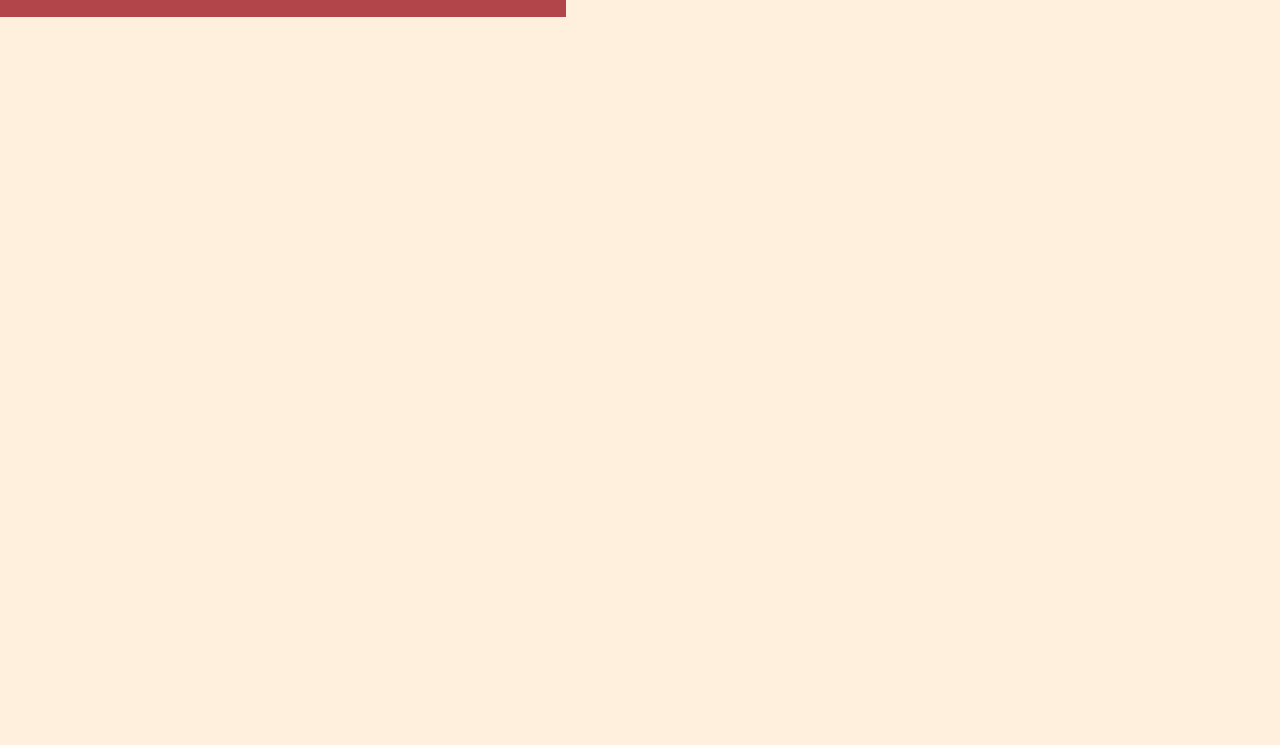
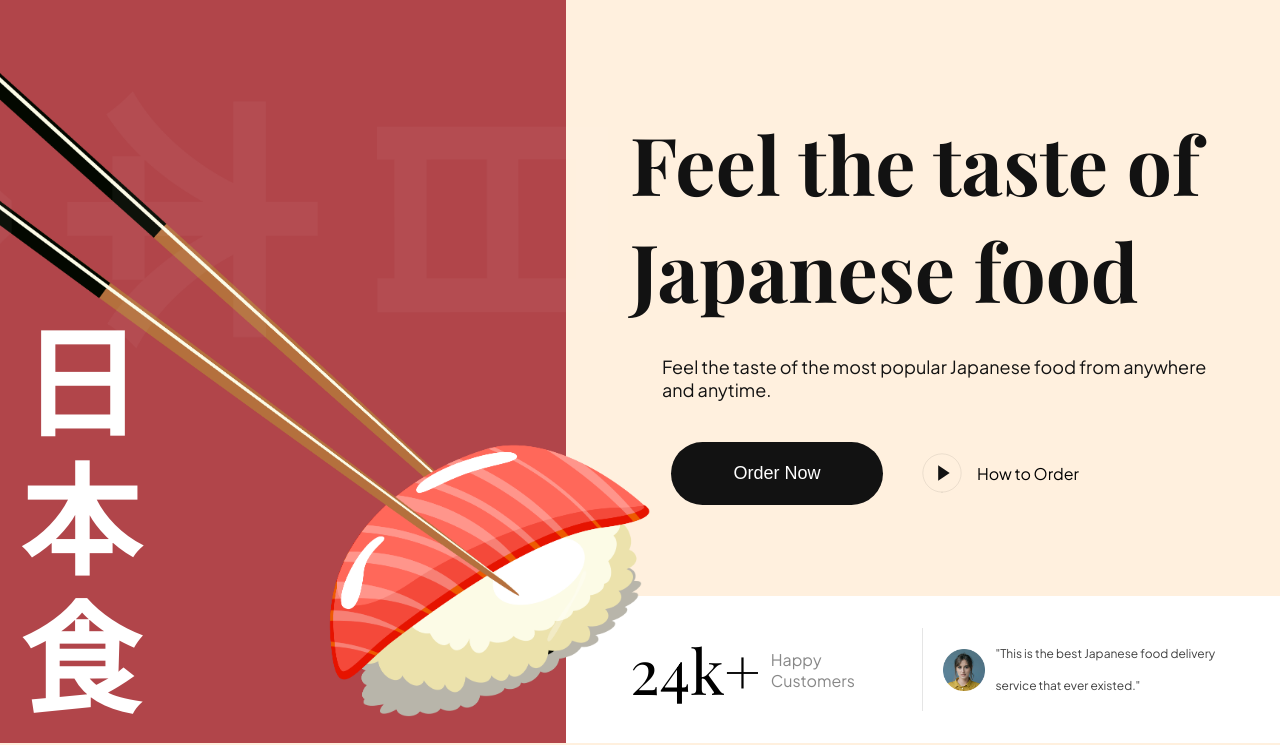
Before and after one commit to RazaJMuhammad/sushidesign, a website built with Vite: page index.html in a window 1280 px wide. Shown: the part 55-800 px from the top of the page. Built offline with nearby package versions, Linux system fonts and the light colour scheme.

Commit message:
Hero section html and css

```diff
--- a/css/sections/header.css
+++ b/css/sections/header.css
@@ -6,7 +6,7 @@
 .header__logo {
   flex: 1;
   display: flex;
-    align-items: center;
+
   position: relative;
   padding: 20px;
 }
--- /dev/null
+++ b/css/sections/hero.css
@@ -0,0 +1,175 @@
+.hero {
+    display: flex;
+    min-height: calc(100vh - 74px);
+    overflow: hidden;
+  }
+
+  .hero-image {
+    flex: 0.9669;
+    display: flex;
+    flex-direction: column;
+
+    position: relative;
+    z-index: 5
+  }
+
+  .hero-image img {
+    width: 120%;
+    height: 100%;
+    object-fit: contain;
+  }
+
+  .hero-image__overlay {
+    position: absolute;
+    inset: 0;
+    width: 100%;
+
+    background-color: var(--primary-color);
+    z-index: -1;
+  }
+
+  .hero-image h2 {
+    position: absolute;
+    bottom: 0;
+    padding: 20px;
+
+    font-family: var(--playfair-display);
+    font-weight: 700;
+    font-size: 120px;
+    line-height: 138px;
+    color: #fff;
+  }
+
+  .hero-content {
+    flex: 1.22;
+    display: flex;
+    justify-content: space-between;
+    flex-direction: column;
+  }
+
+  .hero-content-info {
+    padding: 64px;
+    flex: 1;
+    display: flex;
+    justify-content: center;
+    flex-direction: column;
+  }
+
+  .hero-content-info h1 {
+    font-size: 80px;
+    font-weight: 600px;
+    font-family: var(--playfair-display);
+    color: var(--secondary-color);
+  }
+
+  .hero-content-info p {
+    margin: 32px 0 0 32px;
+
+    font-family: var(--plus-jakarta-sans);
+    color: var(--secondary-color);
+    font-size: 18px;
+    font-weight: 400;
+  }
+
+  .hero-content__buttons {
+    margin: 41px 0 0 41px;
+
+    display: flex;
+    flex-wrap: wrap;
+    gap: 36px;
+  }
+
+  .hero-content__order-button {
+    padding: 20px;
+    border-radius: 36px;
+    min-width: 212px;
+    outline: none;
+    border: none;
+    background: var(--secondary-color);
+
+    cursor: pointer;
+
+    color: #fff;
+    font-weight: 500;
+    font-size: 18px;
+    line-height: 23px;
+  }
+
+  .hero-content__play-button {
+    border: none;
+    outline: none;
+    background: transparent;
+
+    display: flex;
+    align-items: center;
+
+    font-size: 16px;
+    line-height: 19px;
+    color: var(--black-200);
+    font-family: var(--plus-jakarta-sans);
+
+    cursor: pointer;
+  }
+
+  .hero-content__play-button img {
+    margin-right: 12px;
+
+    width: 46px;
+    height: 46px;
+    object-fit: contain;
+  }
+
+  .hero-content__testimonial {
+    padding: 32px 64px;
+
+    display: flex;
+    flex-wrap: wrap;
+    gap: 20px;
+
+    background: var(--color-white)
+  }
+
+  .hero-content__customer {
+    flex: 1;
+    gap: 10px;
+  }
+
+  .hero-content__customer h4 {
+    font-size: 62px;
+    font-weight: 400;
+    font-family: var(--playfair-display)
+  }
+
+  .hero-content__customer p {
+    font-size: 16px;
+    font-weight: 400;
+    font-family: var(--plus-jakarta-sans);
+    color: var(--secondary-color);
+    opacity: 0.5;
+  }
+
+  .hero-content__review {
+    flex: 1;
+    display: flex;
+    align-items: center;
+    gap: 10px;
+
+    padding-left: 20px;
+    border-left: 1px solid rgba(2, 2, 2, 0.1);
+    min-width: 200px;
+  }
+
+  .hero-content__review img {
+    width: 42px;
+    height: 42px;
+    object-fit: contain;
+  }
+
+  .hero-content__review p {
+    font-size: 12px;
+    font-weight: 400;
+    line-height: 32px;
+    font-family: var(--plus-jakarta-sans);
+    color: var(--secondary-color);
+    opacity: 0.8
+  }
--- a/css/style.css
+++ b/css/style.css
@@ -3,12 +3,12 @@
 
 /* other css file imports */
 @import url("sections/header.css");
-/* @import url("sections/hero.css");
+@import url("sections/hero.css");
 @import url("sections/about.css");
 @import url("sections/popular.css");
 @import url("sections/trending.css");
 @import url("sections/subscribe.css");
-@import url("sections/footer.css"); */
+@import url("sections/footer.css");
 
 /* CSS variables for reusablity across all files (including above imported) */
 :root {
@@ -318,3 +318,4 @@ a {
     padding: 32px;
   }
 }
+/* END: trending media queries */
--- a/index.html
+++ b/index.html
@@ -42,6 +42,47 @@
       </nav>
     </header>
 
+    <section class="hero">
+      <div class="hero-image">
+        <img src="assets/sushi-1.png" alt="sushi">
+        <h2>
+          日 <br/>
+          本 <br/>
+          食
+        </h2>
+
+        <div class="hero-image__overlay"></div>
+      </div>
+      <div class="hero-content">
+        <div class="hero-content-info">
+          <h1>Feel the taste of Japanese food</h1>
+          <p>Feel the taste of the most popular Japanese food from anywhere and anytime.</p>
+
+          <div class="hero-content__buttons">
+            <button class="hero-content__order-button">
+              Order Now
+            </button>
+            <button class="hero-content__play-button">
+              <img src="assets/play-circle.svg" alt="play">
+              How to Order
+            </button>
+          </div>
+        </div>
+
+        <div class="hero-content__testimonial">
+          <div class="hero-content__customer flex-center">
+            <h4>24<span>k+</span></h4>
+            <p>Happy Customers</p>
+          </div>
+
+          <div class="hero-content__review">
+            <img src="assets/user.png" alt="user">
+            <p>"This is the best Japanese food delivery service that ever existed."</p>
+          </div>
+        </div>
+      </div>
+    </section>
+
     <script src="js/script.js" type="module"></script>
   </body>
 </html>
```
Also changed, not shown: css/sections/about.css (added), css/sections/footer.css (added), css/sections/popular.css (added), css/sections/subscribe.css (added), css/sections/trending.css (added). Lines whose indentation alone changed are shown as unchanged.
